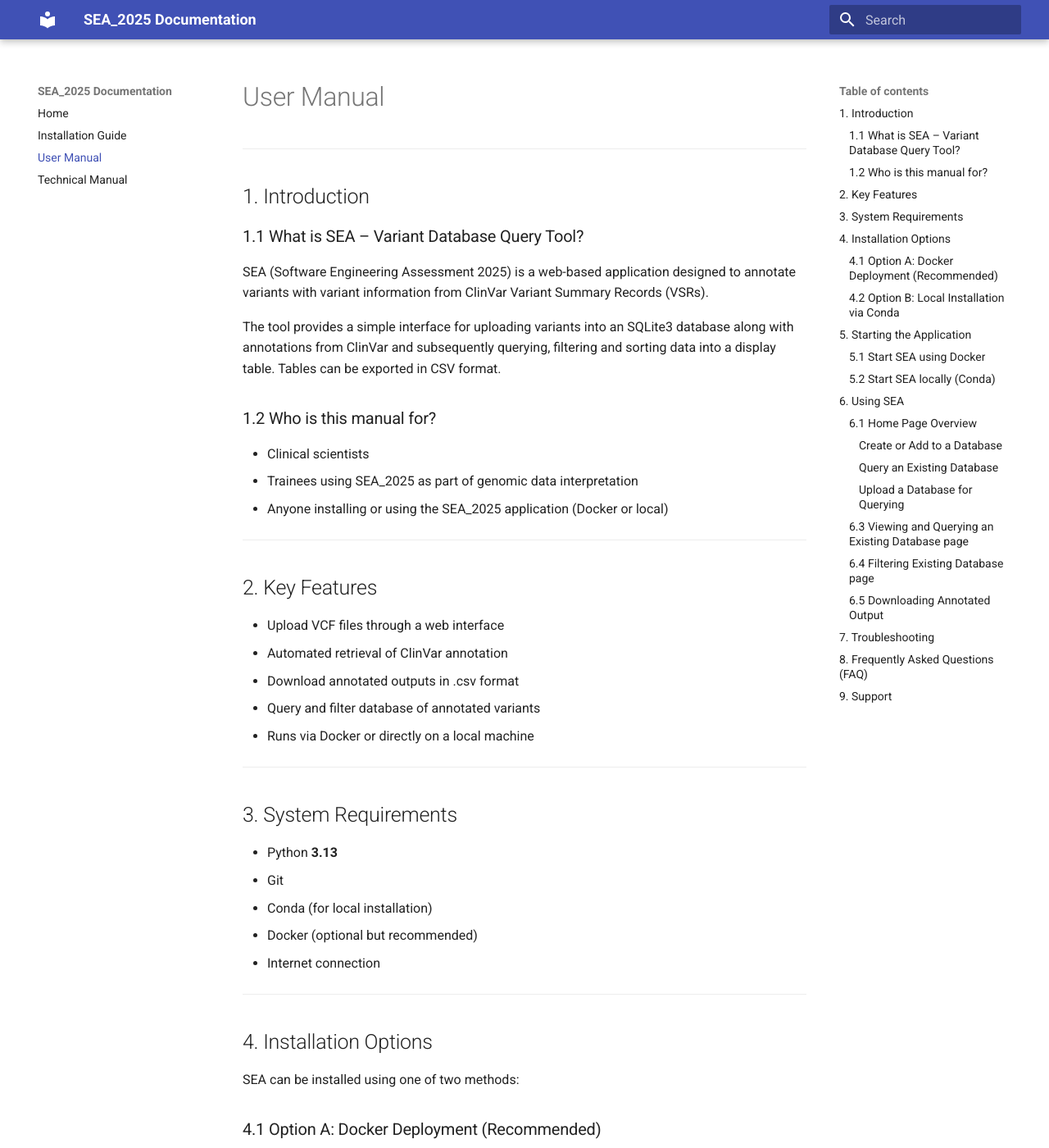
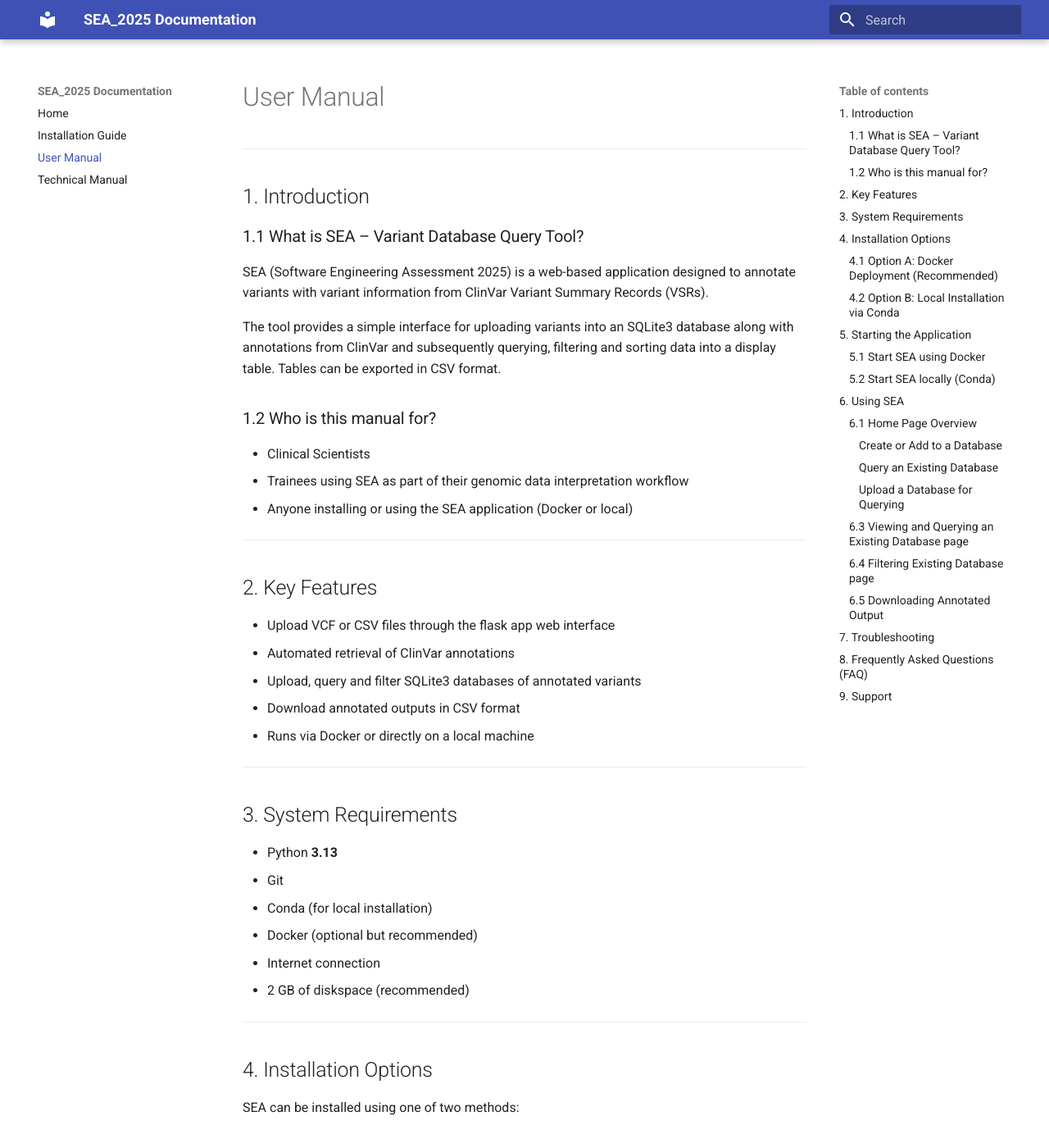
Before and after one commit to RebeccaSizer/Software_Engineering_Assessment_2025_AR_RW_RS, an MkDocs documentation site: the page built from docs/user_manual.md, in a window 1280 px wide and 1400 px high. Shown: the whole window at 82% size. Built offline with MkDocs 1.6.1 and Material for MkDocs 9.7.7, drawn with Linux system fonts in a browser that asks for light colours.

Commit message:
Revise user manual for clarity and feature updates
Updated user manual to reflect changes in terminology and features.

```diff
--- a/docs/user_manual.md
+++ b/docs/user_manual.md
@@ -9,18 +9,18 @@ SEA (Software Engineering Assessment 2025) is a web-based application designed t
 The tool provides a simple interface for uploading variants into an SQLite3 database along with annotations from ClinVar and subsequently querying, filtering and sorting data into a display table. Tables can be exported in CSV format.
 
 ### 1.2 Who is this manual for?
-- Clinical scientists
-- Trainees using SEA_2025 as part of genomic data interpretation
-- Anyone installing or using the SEA_2025 application (Docker or local)
+- Clinical Scientists
+- Trainees using SEA as part of their genomic data interpretation workflow
+- Anyone installing or using the SEA application (Docker or local)
 
 ---
 
 ## 2. Key Features
 
-- Upload VCF files through a web interface
-- Automated retrieval of ClinVar annotation
-- Download annotated outputs in .csv format
-- Query and filter database of annotated variants
+- Upload VCF or CSV files through the flask app web interface
+- Automated retrieval of ClinVar annotations
+- Upload, query and filter SQLite3 databases of annotated variants
+- Download annotated outputs in CSV format
 - Runs via Docker or directly on a local machine
 
 ---
@@ -32,6 +32,7 @@ The tool provides a simple interface for uploading variants into an SQLite3 data
 - Conda (for local installation)
 - Docker (optional but recommended)
 - Internet connection
+- 2 GB of diskspace (recommended)
 ---
 
 ## 4. Installation Options
```
